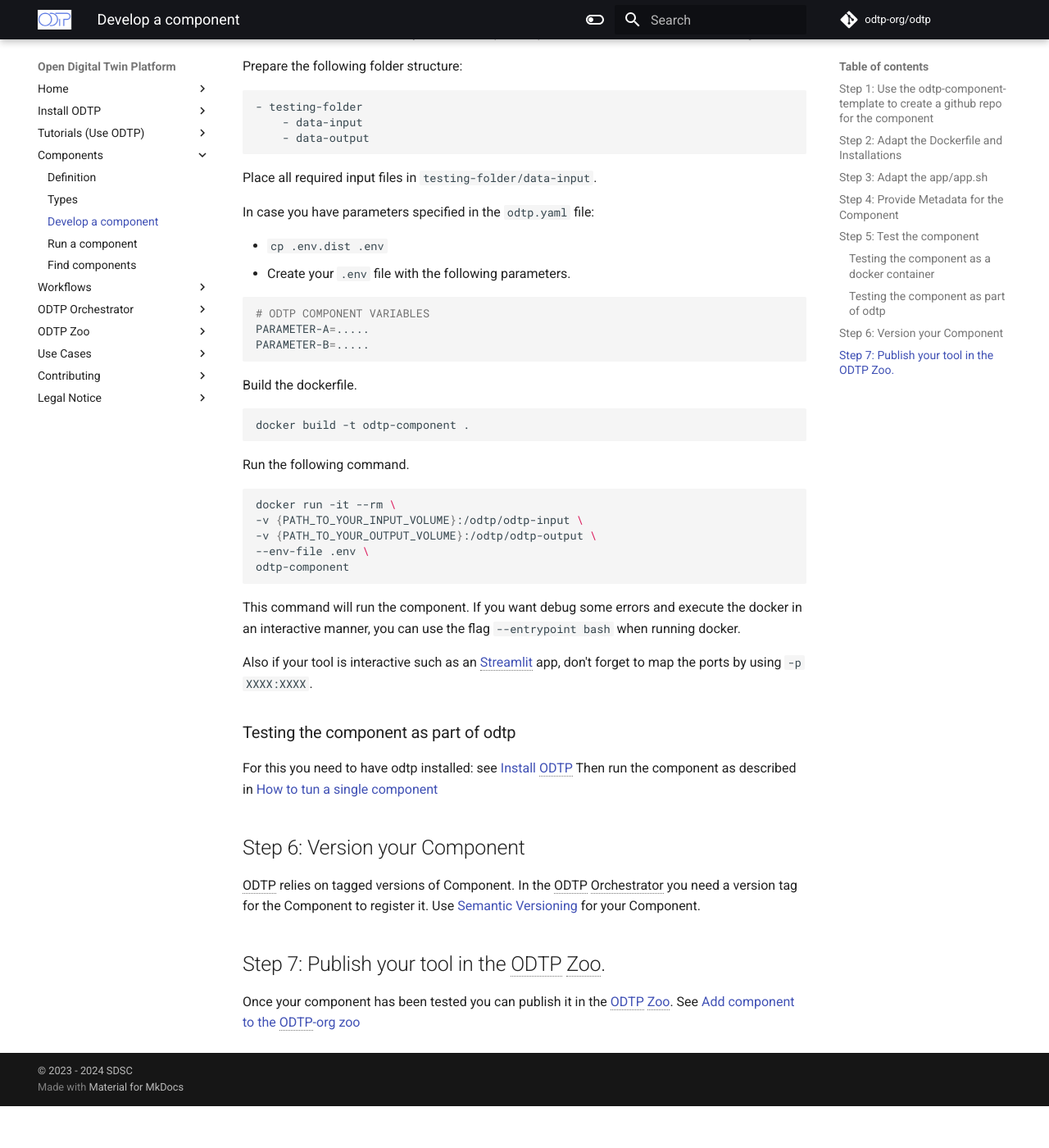
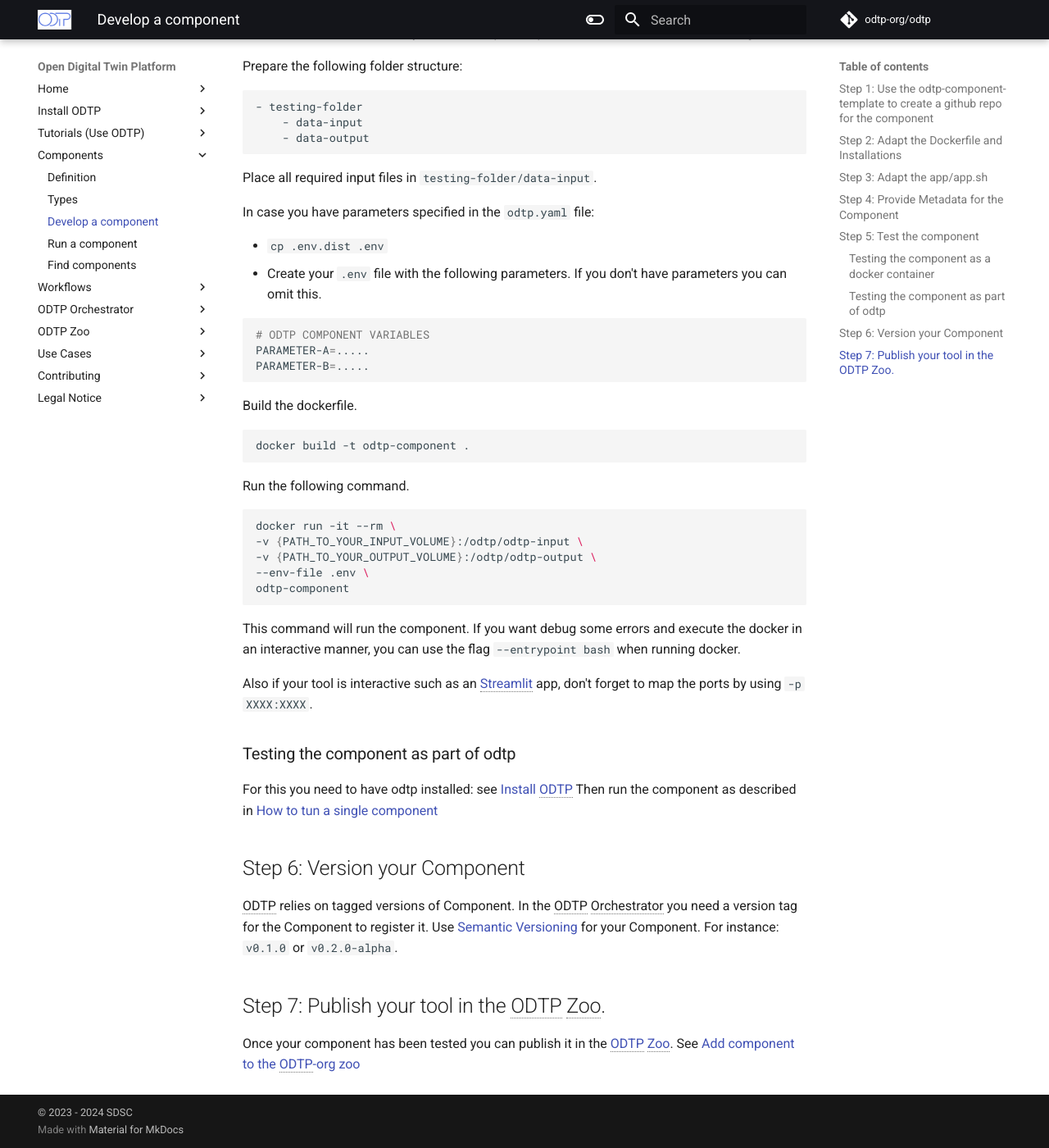
Before and after one commit to odtp-org/odtp-manuals, an MkDocs documentation site: the page built from docs/components/develop.md, in a window 1280 px wide and 1400 px high, scrolled down 7126 px. Shown: the whole window at 82% size. Built offline with MkDocs 1.6.1 and Material for MkDocs 9.7.7, drawn with Linux system fonts in a browser that asks for light colours; a script that is not in the unit is left out; comment, search, counter and statistics services are not loaded; before the commit the page ends 8475 px from its top, so only the background shows below that.

Commit message:
Components development

````diff
--- a/docs/components/develop.md
+++ b/docs/components/develop.md
@@ -326,7 +326,7 @@ Place all required input files in `testing-folder/data-input`.
 In case you have parameters specified in the `odtp.yaml` file:
 
 - `cp .env.dist .env`
-- Create your `.env` file with the following parameters.
+- Create your `.env` file with the following parameters. If you don't have parameters you can omit this.
 
 ``` bash
 # ODTP COMPONENT VARIABLES
@@ -361,7 +361,7 @@ Then run the component as described in [How to tun a single component](../compon
 
 ## Step 6: Version your Component
 
-ODTP relies on tagged versions of Component. In the ODTP Orchestrator you need a version tag for the Component to register it. Use [Semantic Versioning](https://semver.org/) for your Component.
+ODTP relies on tagged versions of Component. In the ODTP Orchestrator you need a version tag for the Component to register it. Use [Semantic Versioning](https://semver.org/) for your Component. For instance: `v0.1.0` or `v0.2.0-alpha`.
 
 ## Step 7: Publish your tool in the ODTP Zoo.
 
````
